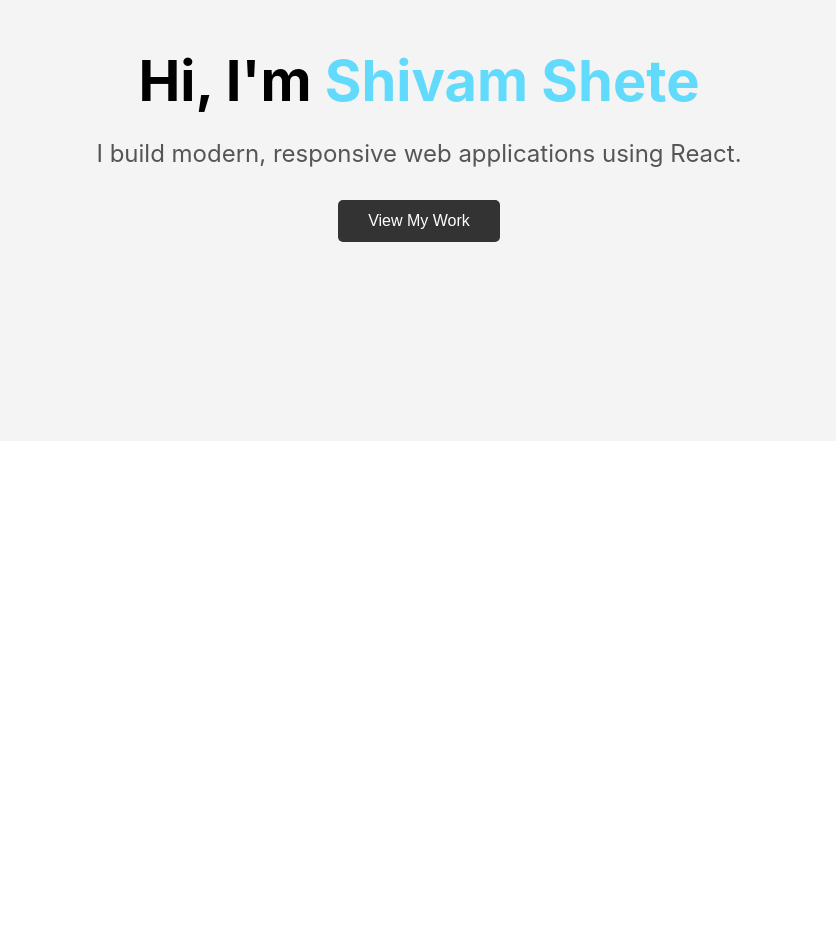
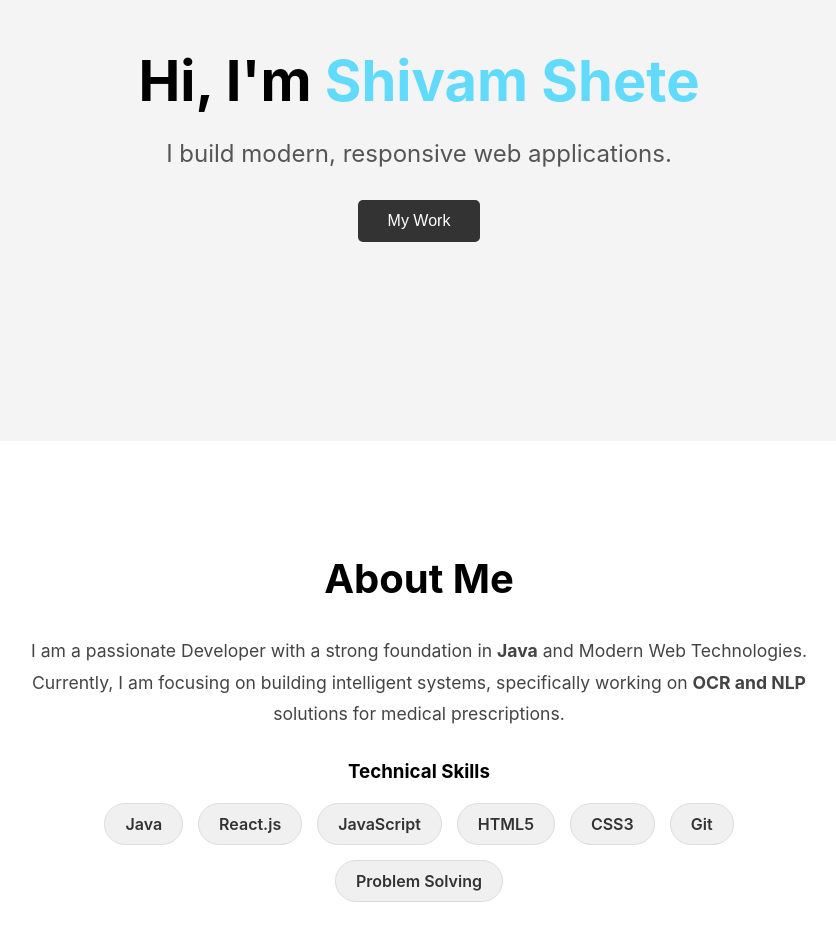
Before and after one commit to shivamshete1036/Portfolio, a React (Create React App) app: page / in a window 1280 px wide. Shown: the part 300-1240 px from the top of the page, without its empty margins (221-1057 px from the left). Before the commit the page ends 800 px from the top, so only its background shows below. Built offline with nearby package versions, Linux system fonts and the light colour scheme.

Commit message:
Added About Me and Skills grid section

```diff
--- a/src/App.js
+++ b/src/App.js
@@ -1,6 +1,7 @@
 import Navbar from './components/Navbar';
 import Hero from './components/Hero';
 import './App.css'; // Standard React CSS file
+import About from './components/About';
 
 function App() {
   return (
@@ -10,6 +11,7 @@ function App() {
 
       {/* Step 3: Hero Section (Introduction) */}
       <Hero />
+      <About />
 
       {/* The <h1>Shivam</h1> was a placeholder.
         The Hero component now handles your name and intro!
--- /dev/null
+++ b/src/components/About.css
@@ -0,0 +1,47 @@
+.about {
+  padding: 80px 5%;
+  background-color: #fff;
+  text-align: center;
+}
+
+.about h2 {
+  font-size: 2.5rem;
+  margin-bottom: 2rem;
+  position: relative;
+}
+
+.about-content {
+  max-width: 800px;
+  margin: 0 auto;
+}
+
+.about-content p {
+  font-size: 1.1rem;
+  line-height: 1.8;
+  color: #444;
+  margin-bottom: 30px;
+}
+
+.skills-grid {
+  display: flex;
+  flex-wrap: wrap;
+  justify-content: center;
+  gap: 15px;
+  margin-top: 20px;
+}
+
+.skill-card {
+  background: #f0f0f0;
+  padding: 10px 20px;
+  border-radius: 50px;
+  font-weight: 600;
+  color: #333;
+  transition: 0.3s;
+  border: 1px solid #ddd;
+}
+
+.skill-card:hover {
+  background-color: #61dafb;
+  color: white;
+  transform: translateY(-5px);
+}
--- /dev/null
+++ b/src/components/About.js
@@ -0,0 +1,33 @@
+import React from 'react';
+import './About.css';
+
+const About = () => {
+  const skills = ['Java', 'React.js', 'JavaScript', 'HTML5', 'CSS3', 'Git', 'Problem Solving'];
+
+  return (
+    <section className="about" id="about">
+      <div className="container">
+        <h2>About Me</h2>
+        <div className="about-content">
+          <p>
+            I am a passionate Developer with a strong foundation in <strong>Java</strong> and
+            Modern Web Technologies. Currently, I am focusing on building intelligent
+            systems, specifically working on <strong>OCR and NLP</strong> solutions for
+            medical prescriptions.
+          </p>
+
+          <h3>Technical Skills</h3>
+          <div className="skills-grid">
+            {skills.map((skill, index) => (
+              <div key={index} className="skill-card">
+                {skill}
+              </div>
+            ))}
+          </div>
+        </div>
+      </div>
+    </section>
+  );
+}
+
+export default About;
--- a/src/components/Hero.js
+++ b/src/components/Hero.js
@@ -6,8 +6,8 @@ const Hero = () => {
     <section className="hero" id="home">
       <div className="hero-content">
         <h1>Hi, I'm <span className="highlight">Shivam Shete</span></h1>
-        <p>I build modern, responsive web applications using React.</p>
-        <button className="hero-btn">View My Work</button>
+        <p>I build modern, responsive web applications.</p>
+        <button className="hero-btn"> My Work</button>
       </div>
     </section>
   );
```
